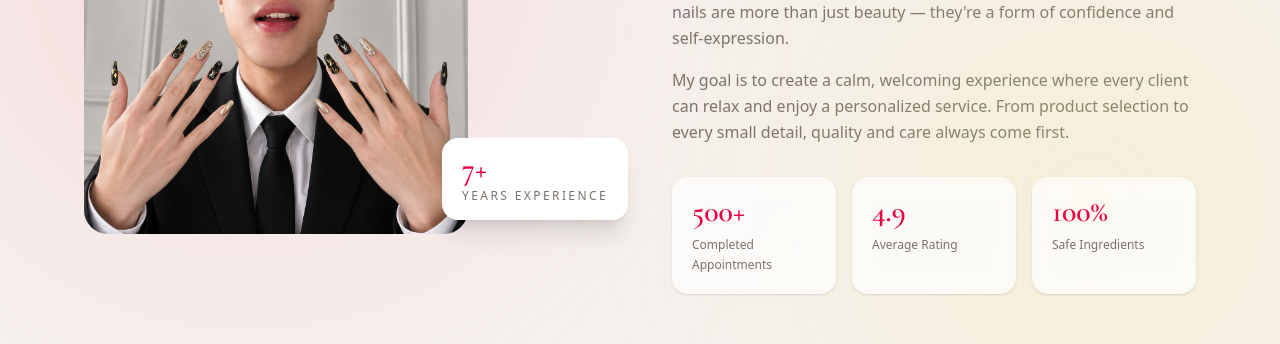
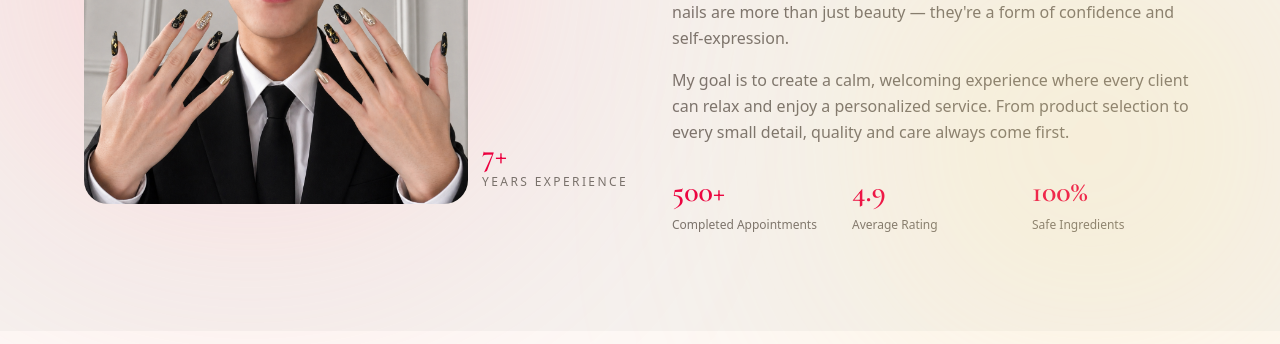
Before and after one commit to dhsJAP/nb-project-version2, a Next.js app: page / in a window 1280 px wide. Shown: the part 1080-1424 px from the top of the page. Built offline with nearby package versions, Linux system fonts and the light colour scheme; no server answers; the database is empty.

Commit message:
fix: enhance hover effects and remove unnecessary styles in About component

```diff
--- a/components/About.tsx
+++ b/components/About.tsx
@@ -76,15 +76,11 @@ export function About() {
               absolute
               bottom-5
               -right-5
-              bg-white
-              shadow-xl
-              rounded-2xl
-              px-5
-              py-4
+              hover:scale-105
             "
           >
             <p
-              className="text-3xl leading-none text-rose-600"
+              className="text-3xl leading-none text-rose-600 hover:text-rose-700 transition-colors duration-300"
               style={{
                 fontFamily: "'Cormorant Garamond', serif",
                 fontWeight: 600,
@@ -145,14 +141,11 @@ export function About() {
               },
             ].map(({ number, label }) => (
               <div key={label}
-              className="bg-white/70
-              backdrop-blur
-              rounded-2xl
-              p-5
-              shadow-sm
-              hover:-translate-y-1
+              className="
+              hover:scale-105
               transition-all
-              duration-300"
+              duration-300
+              hover:text-rose-700"
               >
                 <p
                   className="text-3xl text-rose-600 leading-none"
```
